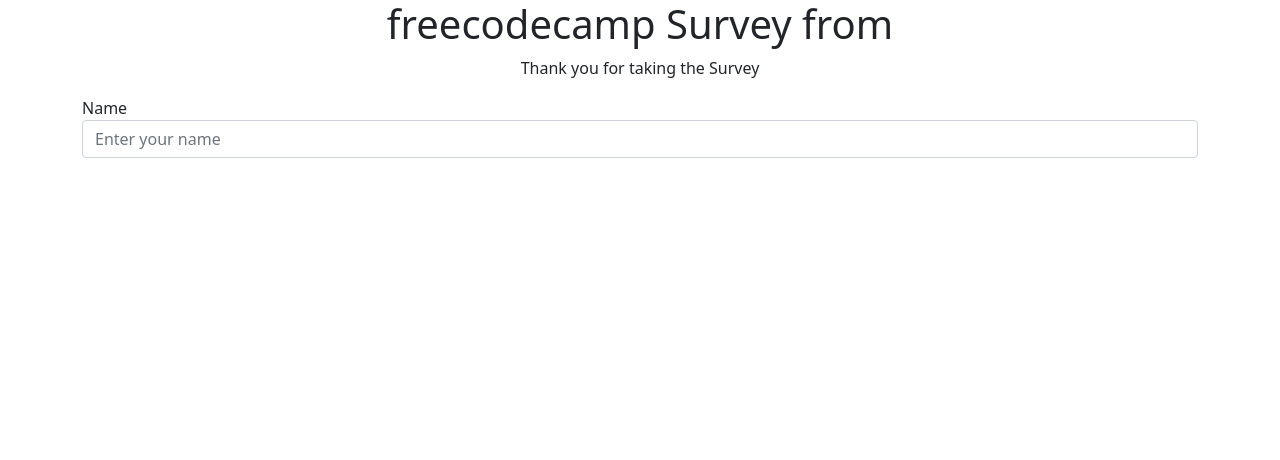
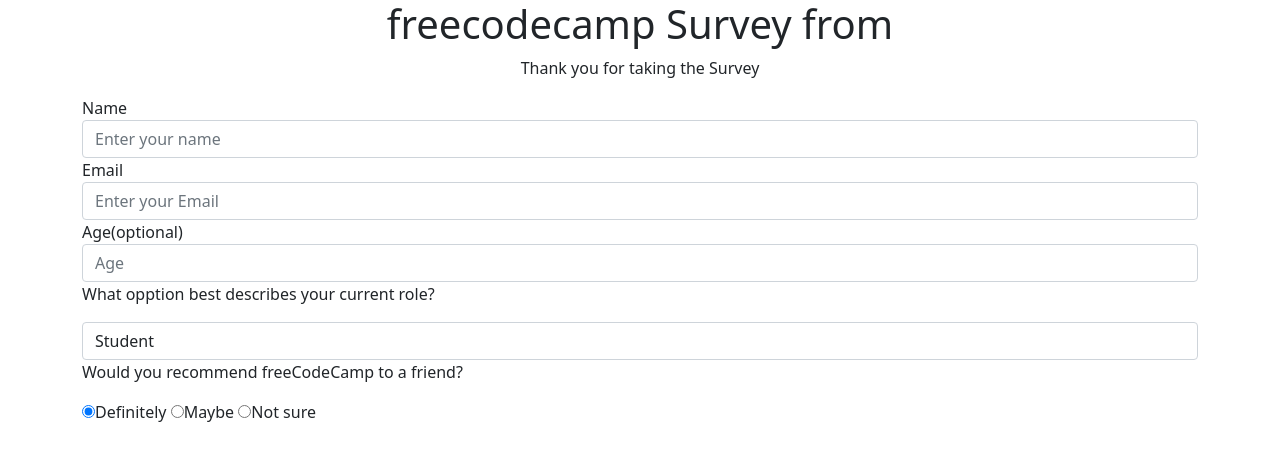
Before and after one commit to Wandji69/MV-Project1, a plain HTML site: page fcc-test-suite-template/index.html in a window 1280 px wide. Drawn offline with nearby package versions, Linux system fonts and the light colour scheme.

Commit message:
Options (#1)
Adding the Email and Age Section (Frank)
Adding options and recommendation fields (me)

```diff
--- a/fcc-test-suite-template/index.html
+++ b/fcc-test-suite-template/index.html
@@ -5,7 +5,8 @@
 	<meta charset="UTF-8">
 	<title>Fork Me! FCC: Test Suite Template</title>
 	<link rel="stylesheet" href="css/style.css">
-	<link href="https://cdn.jsdelivr.net/npm/bootstrap@5.0.2/dist/css/bootstrap.min.css" rel="stylesheet" integrity="sha384-EVSTQN3/azprG1Anm3QDgpJLIm9Nao0Yz1ztcQTwFspd3yD65VohhpuuCOmLASjC" crossorigin="anonymous">
+	<link href="https://cdn.jsdelivr.net/npm/bootstrap@5.0.2/dist/css/bootstrap.min.css" rel="stylesheet"
+		integrity="sha384-EVSTQN3/azprG1Anm3QDgpJLIm9Nao0Yz1ztcQTwFspd3yD65VohhpuuCOmLASjC" crossorigin="anonymous">
 </head>
 
 <body>
@@ -20,12 +21,42 @@
 		<!-- header Ends -->
 
 		<!-- Form Begin -->
-		<form  id="survey-form">
+		<form id="survey-form">
 			<div class="form-group">
 				<label id="name-label" for="name">Name</label>
 				<input type="text" placeholder="Enter your name" id="name" name="name" class="form-control" required>
+
+				<label id="email-label" for="email">Email</label>
+				<input type="email" name="email" id="email" class="form-control" placeholder="Enter your Email"
+					required>
 			</div>
-
+			<div class="form-group">
+				<label id="number-label" for="number">Age<span class="clue">(optional)</span></label>
+				<input type="number" name="age" id="number" min="10" max="99" class="form-control" placeholder="Age">
+			</div>
+			<div class="form-group">
+				<p>What opption best describes your current role?</p>
+				<select name="role" id="dropdown" class="form-control" required>
+					<option value="Student">Student</option>
+					<option value="job">Full Time Job</option>
+					<option value="learner">Full Time Learner</option>
+					<option value="preferNo">Prefer Not to Say</option>
+					<option value="Others">Other</option>
+				</select>
+			</div>
+			<div class="form-group">
+				<p>Would you recommend freeCodeCamp to a friend?</p>
+				<label>
+					<input type="radio" name="user-recommand" value="definitely" class="input-radio"
+						checked>Definitely
+				</label>
+				<label>
+					<input type="radio" name="user-recommand" value="maybe" class="input-radio">Maybe
+				</label>
+				<label>
+					<input type="radio" name="user-recommand" value="Not-sure" class="input-radio">Not sure
+				</label>
+			</div>
 		</form>
 	</div>
 	<script src="js/index.js"></script>
```
